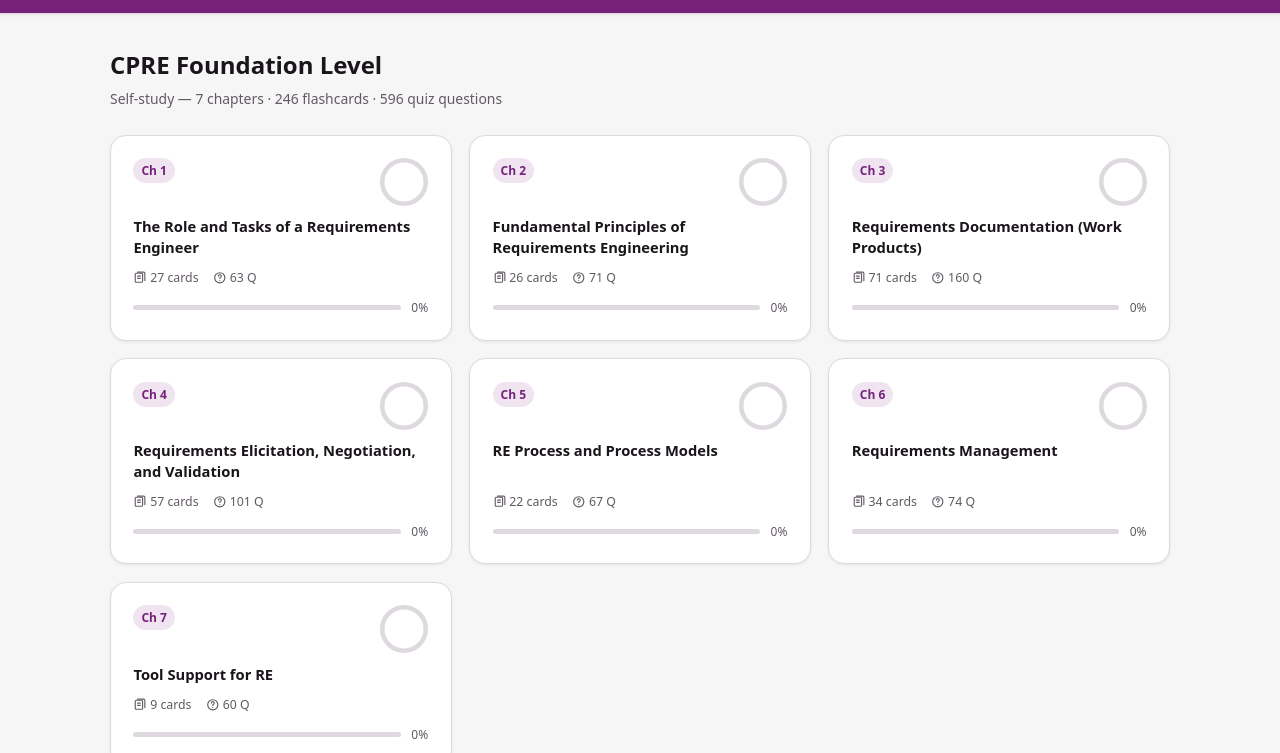
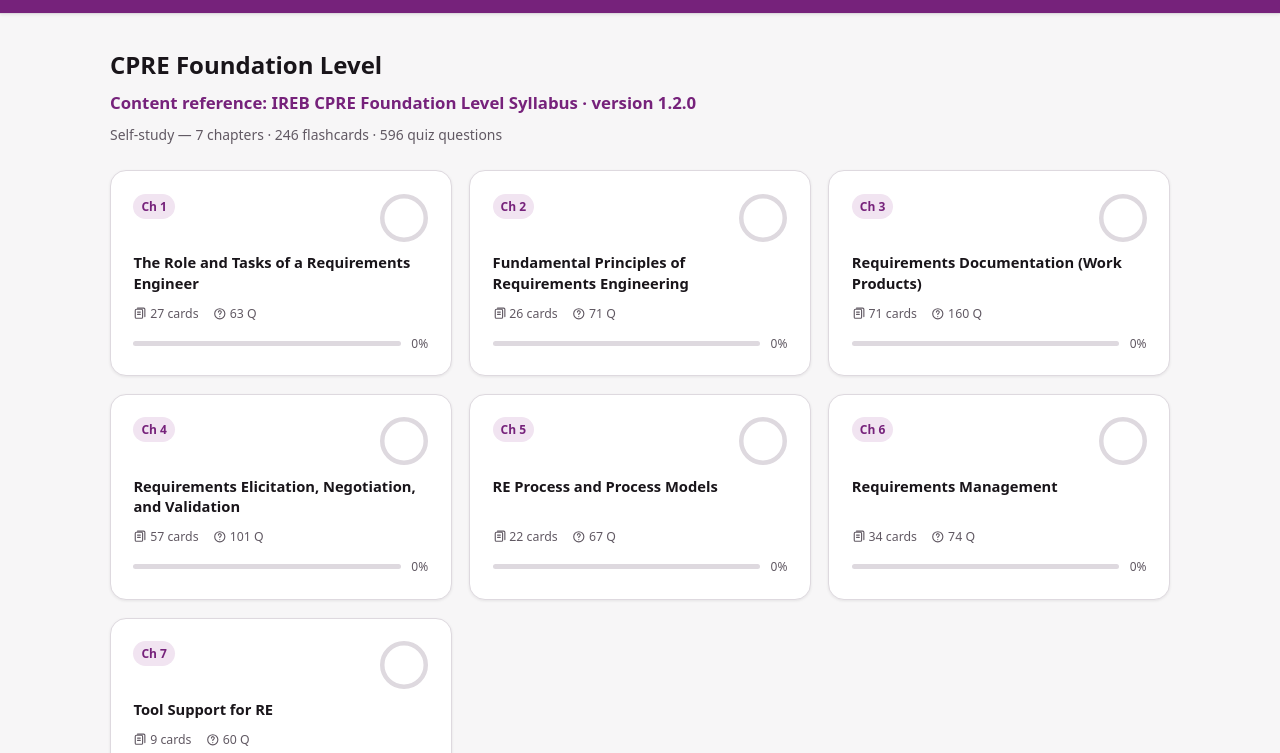
Before and after one commit to Pradheepa0810/IREB_CPRE_FL, a plain HTML site: page cpre-study.html in a window 1280 px wide. Shown: the part 47-800 px from the top of the page. Drawn offline with Linux system fonts and the light colour scheme.

Commit message:
Correct syllabus version to 1.2.0

```diff
--- a/cpre-study.html
+++ b/cpre-study.html
@@ -1809,6 +1809,7 @@ function renderDashboard(){
   const totalQ=DATA.chapters.reduce((a,c)=>a+c.quiz.length,0);
 
   let html=`<div class="pg-hdr"><h1 class="pg-title">CPRE Foundation Level</h1>
+    <p style="font-size:1.05rem;font-weight:800;color:var(--accent-d);margin:.35rem 0 .45rem">Content reference: IREB CPRE Foundation Level Syllabus · version 1.2.0</p>
     <p class="pg-sub">Self-study — ${DATA.chapters.length} chapters · ${totalCards} flashcards · ${totalQ} quiz questions</p></div>`;
 
   html+=`<div class="ch-grid">`;
```
Also changed, not shown: 1 other file.
